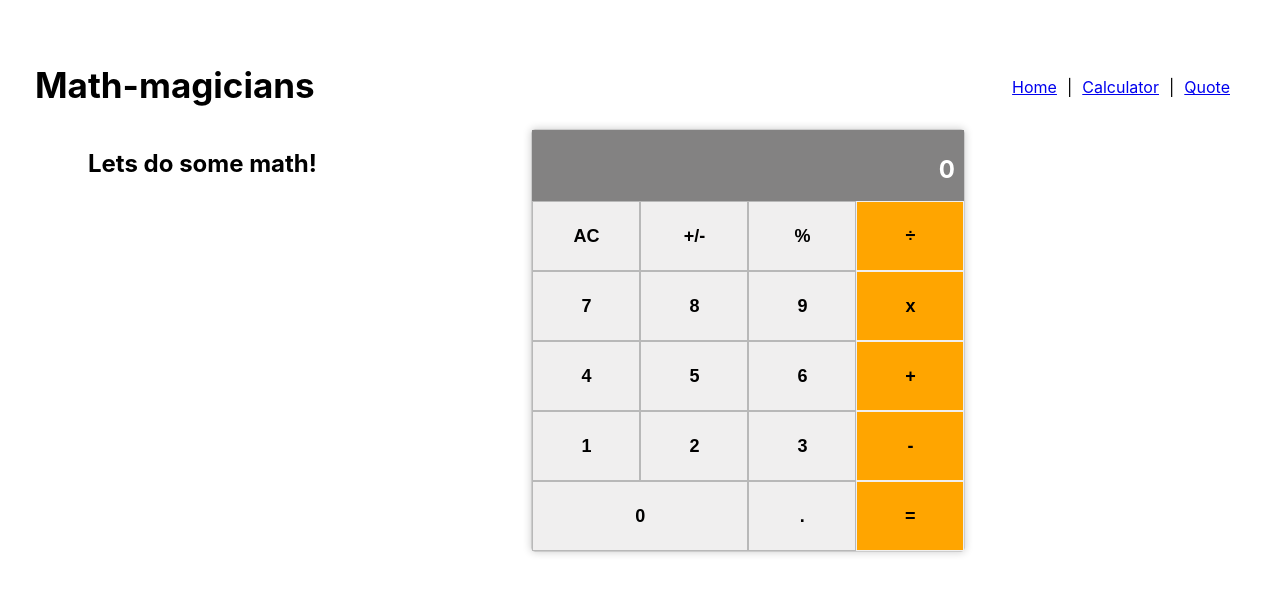
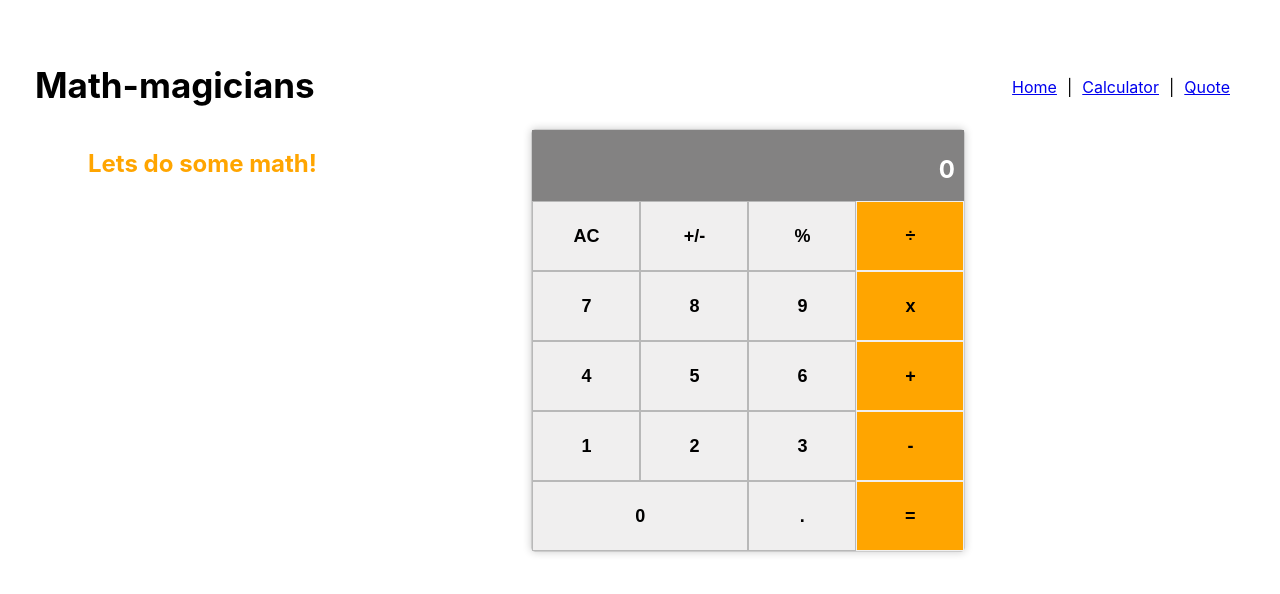
Before and after one commit to hafiz1379/math-magicians, a React (Create React App) app: page /calculator in a window 1280 px wide. Shown: the top 594 px of the page. Built offline with nearby package versions, Linux system fonts and the light colour scheme.

Commit message:
Added orange color for cal h1

```diff
--- a/src/home/fullwebsite.css
+++ b/src/home/fullwebsite.css
@@ -28,6 +28,7 @@ ul {
 
 .cal-heading {
   margin-left: -12px;
+  color: orange;
 }
 
 .quotePage {
```
